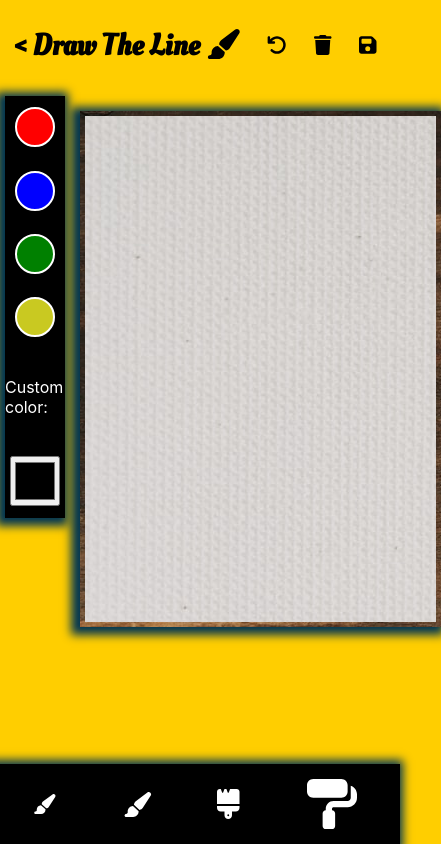
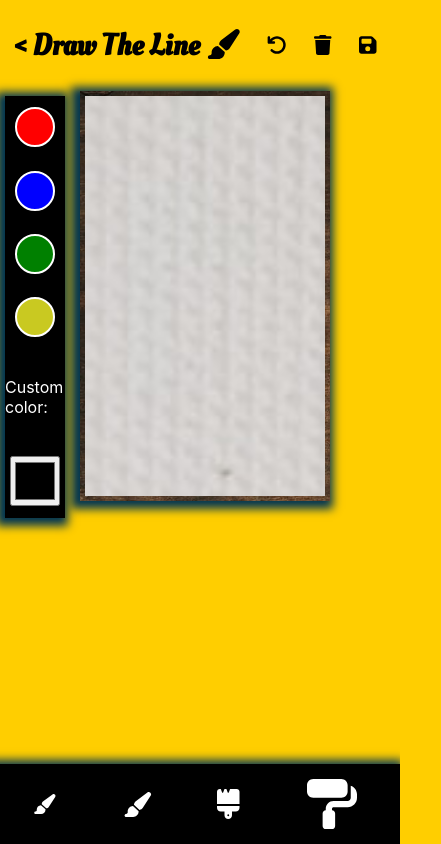
Before and after one commit to DavidVerghese/DrawingWithReact, a React (Create React App) app: page /canvas in a window 390 px wide. Shown: the whole page, 441 px wide, since content can reach past the window. Built offline with nearby package versions, Linux system fonts and the light colour scheme.

Commit message:
working on making canvas responsive

```diff
--- a/src/Components/Canvas/Canvas.css
+++ b/src/Components/Canvas/Canvas.css
@@ -3,8 +3,9 @@ canvas {
   cursor: pointer;
   background-image: url("../../Pictures/Frame.jpeg");
   padding: 5px;
-  margin-top: 20px;
-  /* min-width: 70%; */
+  /* margin-top: 20px; */
+  /* width: 90%; */
+  height: 400px;
   margin-left: 80px;
 }
 
@@ -15,7 +16,7 @@ canvas {
 .canvas-container {
   display: flex;
   justify-content: flex-start;
-  width: 100%;
+  width: 100vw;
 }
 .canvas-container #medium-paintbrush-cursor {
   display: none;
@@ -39,3 +40,10 @@ canvas {
  transform: translate(-40%, -60%);
  pointer-events: none;
 }
+
+/* @media only screen and (max-width: 500px){
+  canvas {
+    width: 180px;
+  }
+
+} */
--- a/src/Components/Canvas/Canvas.jsx
+++ b/src/Components/Canvas/Canvas.jsx
@@ -34,9 +34,9 @@ function Canvas() {
     const colorPicker = document.querySelector('#color-picker');
 
     // other variables
-   // let canvasWidth = window.innerWidth  > 1000 ? window.innerWidth * 0.9 : window.innerWidth> 600 ? window.innerWidth * 0.8 : window.innerWidth > 300 ? window.innerWidth * 0.6 : window.innerWidth * 0.1;
-    let canvasWidth = window.innerWidth * 0.9
-    let canvasHeight = window.innerHeight * 0.6
+    let canvasWidth = window.innerWidth - 200;
+    //let canvasWidth = window.innerWidth * 0.9
+    let canvasHeight = window.innerHeight - 600;
     //let windowHeight = window.innerHeight  > 600 ? window.innerHeight * 0.6 : window.innerHeight * 0.4 ;
 
     let width = "2";
@@ -52,8 +52,8 @@ function Canvas() {
 
     // functions
 
-    canvas.width = canvasWidth;
-    canvas.height = canvasHeight;
+    canvas.width = window.innerWidth - 300;
+    // canvas.height = 300;
     let context = canvas.getContext("2d");
     context.fillRect(0, 0, canvas.width, canvas.height);
     background.src = require("../../Pictures/Canvas.jpeg");
```
